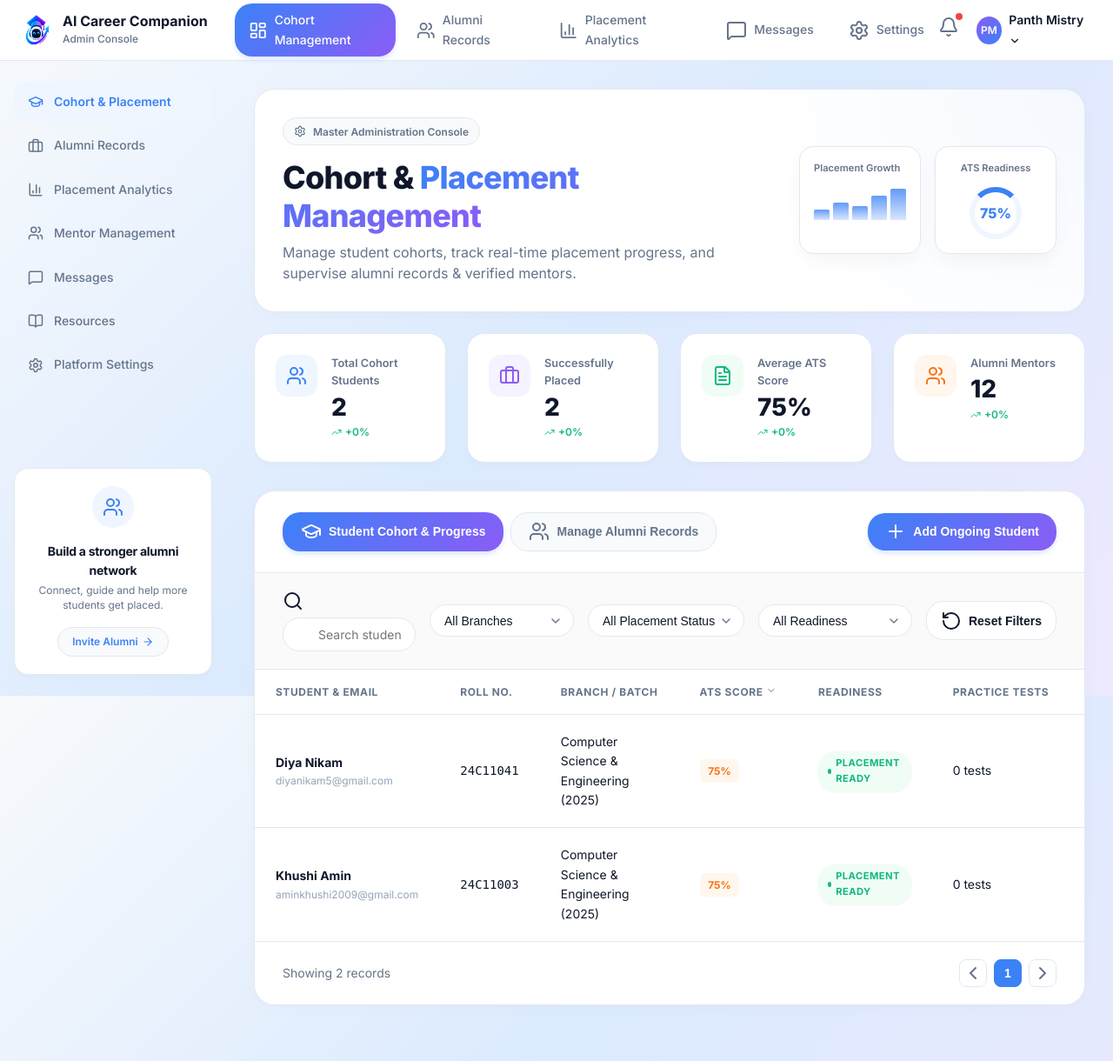
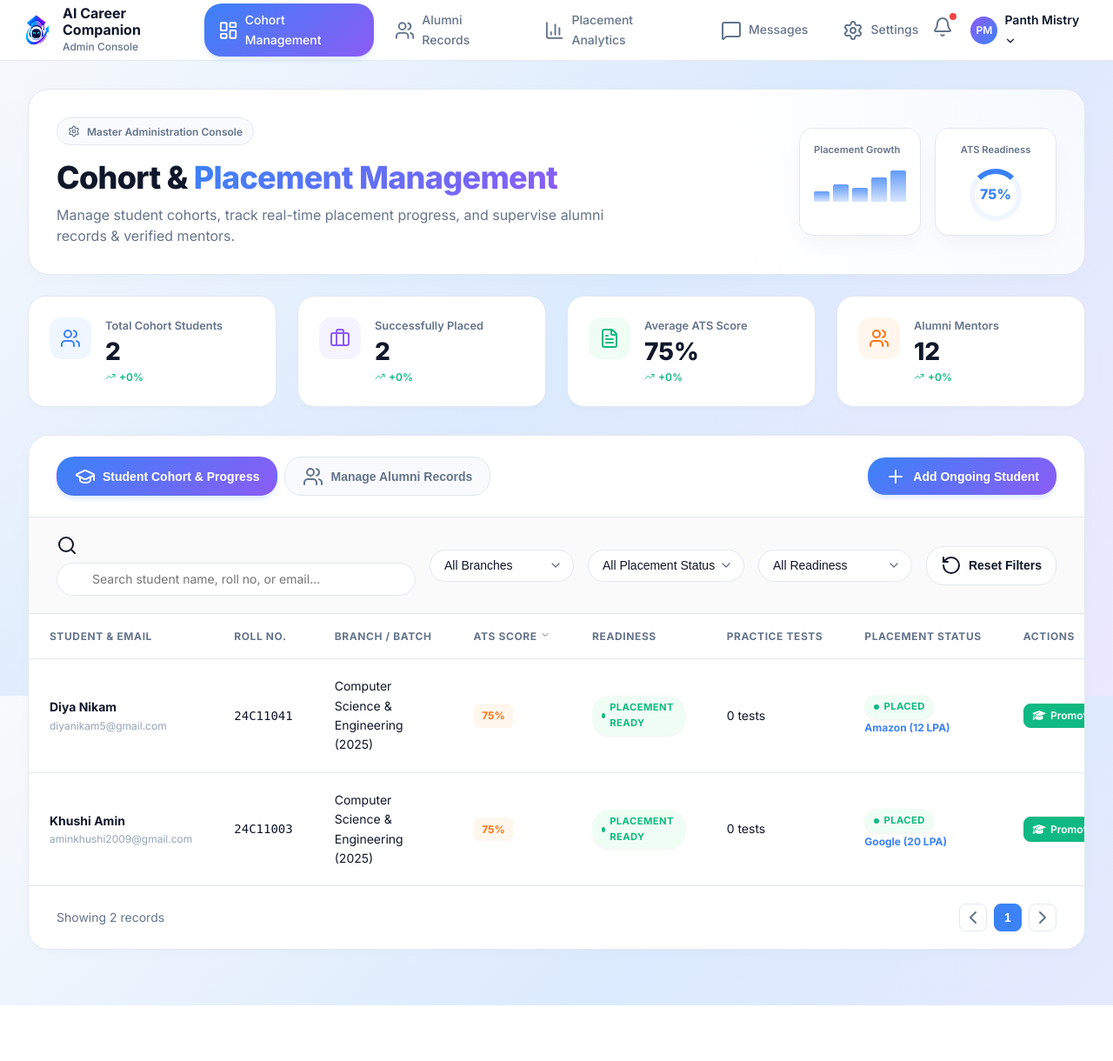
Before and after one commit to pnpstudio2008/CareerPath-AI, a Flask app: page /admin in a window 1280 px wide. Shown: the whole page at 87% size. After the commit the page ends 1156 px from the top, so only its background shows below. Run offline with Flask 3, Linux system fonts and the light colour scheme; a user stored in the database is signed in; data comes from the database, SQL or seed files in the repository; some libraries are stand-ins or nearby versions.

Commit message:
style: remove admin sidebar

```diff
--- a/templates/admin.html
+++ b/templates/admin.html
@@ -16,7 +16,7 @@
         /* ADMIN DASHBOARD SPECIFIC STYLES */
         :root {
             --admin-bg: #F8FAFC;
-            --admin-sidebar-width: 260px;
+            --admin-sidebar-width: 0px;
             --admin-nav-height: 70px;
             --admin-primary: #3B82F6;
             --admin-purple: #8B5CF6;
@@ -56,7 +56,7 @@
             display: flex;
             align-items: center;
             gap: 1rem;
-            width: var(--admin-sidebar-width);
+            width: auto;
         }
 
         .admin-brand {
@@ -276,10 +276,10 @@
 
         /* Main Content */
         .admin-main-content {
-            margin-left: var(--admin-sidebar-width);
+            margin-left: 0;
             padding: 2rem;
             flex: 1;
-            max-width: calc(100vw - var(--admin-sidebar-width));
+            max-width: 100vw; margin: 0 auto; width: 100%;
         }
 
         /* Hero */
@@ -808,7 +808,7 @@
             .admin-sidebar { width: 80px; padding: 1.5rem 0.5rem; }
             .admin-sidebar-link span { display: none; }
             .admin-sidebar-promo { display: none; }
-            .admin-main-content { margin-left: 80px; max-width: calc(100vw - 80px); }
+            .admin-main-content { margin-left: 0; max-width: 100vw; }
             .admin-nav-left { width: 80px; }
             .admin-brand-text { display: none; }
             .admin-hero { flex-direction: column; gap: 1.5rem; align-items: flex-start; }
@@ -863,26 +863,7 @@
 
     <div class="admin-app-layout">
         <!-- SIDEBAR -->
-        <aside class="admin-sidebar">
-            <nav class="admin-sidebar-nav">
-                <a href="#" class="admin-sidebar-link active"><i data-lucide="graduation-cap"></i> <span>Cohort & Placement</span></a>
-                <a href="#" class="admin-sidebar-link"><i data-lucide="briefcase"></i> <span>Alumni Records</span></a>
-                <a href="#" class="admin-sidebar-link"><i data-lucide="bar-chart-3"></i> <span>Placement Analytics</span></a>
-                <a href="#" class="admin-sidebar-link"><i data-lucide="users"></i> <span>Mentor Management</span></a>
-                <a href="#" class="admin-sidebar-link"><i data-lucide="message-square"></i> <span>Messages</span></a>
-                <a href="#" class="admin-sidebar-link"><i data-lucide="book-open"></i> <span>Resources</span></a>
-                <a href="#" class="admin-sidebar-link"><i data-lucide="settings"></i> <span>Platform Settings</span></a>
-            </nav>
-
-            <div class="admin-sidebar-promo">
-                <div class="admin-promo-icon">
-                    <i data-lucide="users"></i>
-                </div>
-                <h4 class="admin-promo-title">Build a stronger alumni network</h4>
-                <p class="admin-promo-desc">Connect, guide and help more students get placed.</p>
-                <a href="javascript:openCreateAlumniLoginModal()" class="admin-promo-btn">Invite Alumni <i data-lucide="arrow-right" style="width:14px; height:14px;"></i></a>
-            </div>
-        </aside>
+
 
         <!-- MAIN CONTENT -->
         <main class="admin-main-content">
```
